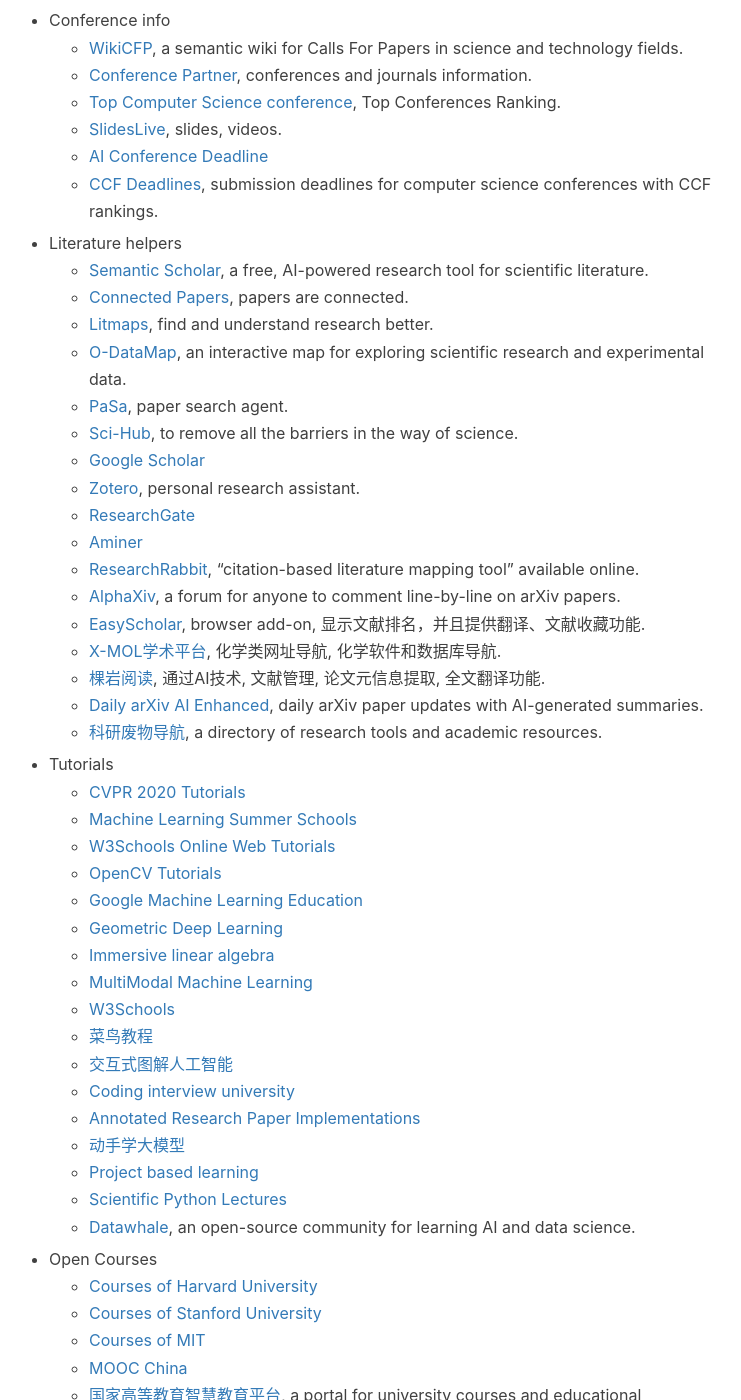
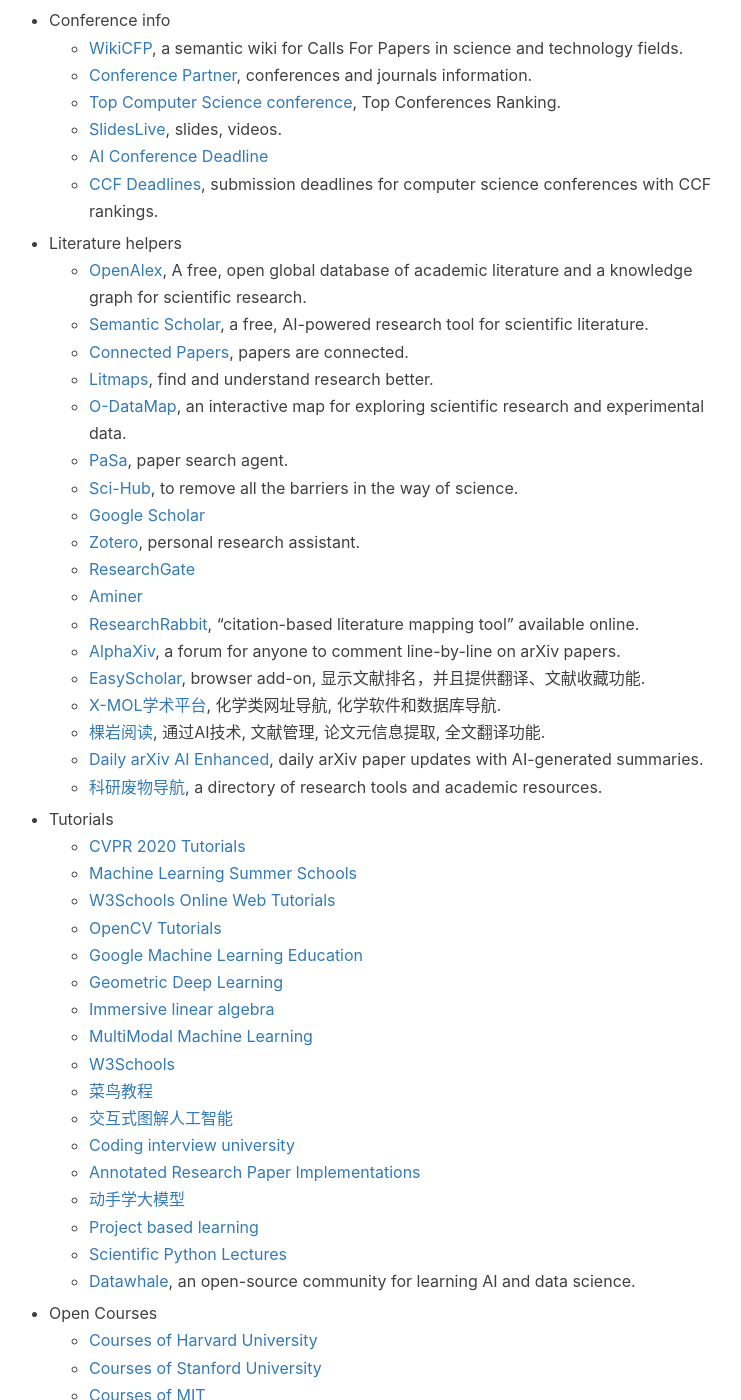
Before and after one commit to jizhang02/jizhang02.github.io, a Jekyll site: the page built from _posts/2022-09-20-productivity.markdown, in a window 1280 px wide and 1400 px high, scrolled down 1788 px. Shown: the whole window, without its empty margins (256-997 px from the left). Built offline with Jekyll 4.4.1, drawn with Linux system fonts in a browser that asks for light colours; nearby versions of some CDN libraries; a script that is not in the unit is left out; comment, search, counter and statistics services are not loaded; some of the changed text lies outside the part shown.

Commit message:
Update productivity post with new resources and tags
Updated last_updated date and modified tags. Added new resources and removed an outdated one.

```diff
--- a/_posts/2022-09-20-productivity.markdown
+++ b/_posts/2022-09-20-productivity.markdown
@@ -67,6 +67,7 @@
 
 
 * <a id="literature-helpers"></a>Literature helpers
+    * [OpenAlex](https://openalex.org/), A free, open global database of academic literature and a knowledge graph for scientific research.
     * [Semantic Scholar](https://www.semanticscholar.org/), a free, AI-powered research tool for scientific literature.
     * [Connected Papers](https://www.connectedpapers.com/), papers are connected.
     * [Litmaps](https://app.litmaps.com/), find and understand research better.
@@ -114,6 +115,8 @@
     * [华文慕课](https://www.chinesemooc.org/index.php), Chinese-language MOOCs from Peking University.
     * [CrashCourse](https://crashcourse.club/category)
     * [LLM course](https://github.com/mlabonne/llm-course)
+    * [Phet](https://phet.colorado.edu/), interactive simulations for science and math.
+
 
 
 * <a id="books"></a>Books
```
Also changed, not shown: other parts of _posts/2022-09-20-productivity.markdown (+2 -4 lines).
